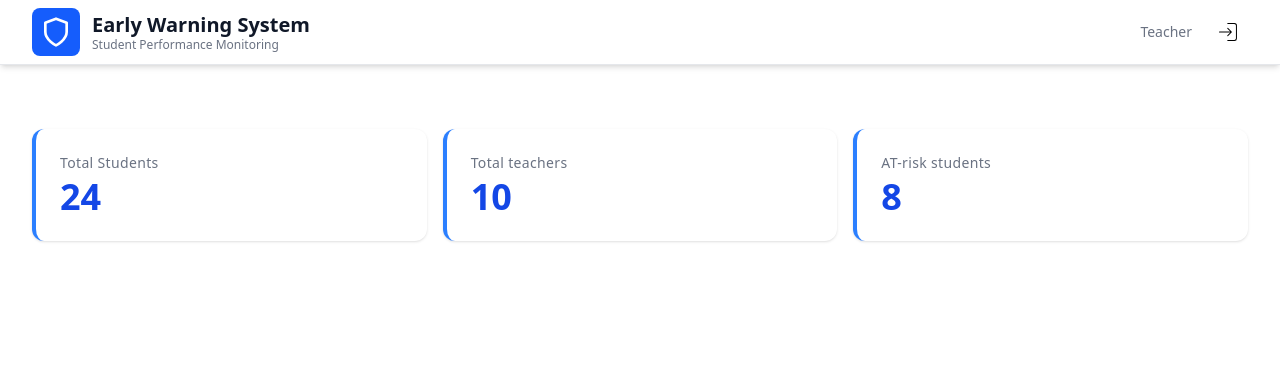
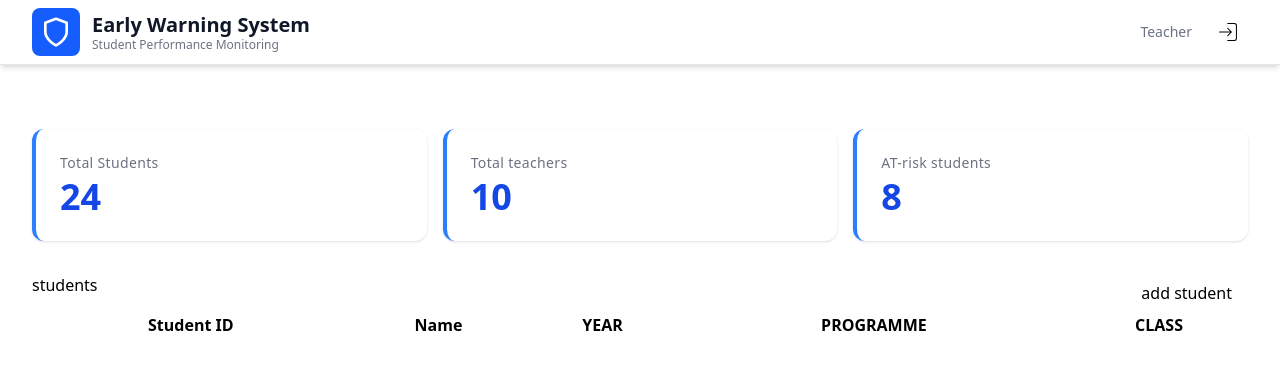
Before and after one commit to ayirezang/early-warning-system, a React app in the folder frontend/: page /adminDashboard in a window 1280 px wide. Shown: the top 370 px of the page. Built offline with nearby package versions, Linux system fonts and the light colour scheme; the HTML template or start-up script is replaced by a standard one.

Commit message:
admin studenTableAndRow

```diff
--- a/frontend/src/api/api.js
+++ b/frontend/src/api/api.js
@@ -89,3 +89,25 @@ export const getMyStudentsApi = async (teacherId) => {
     throw error;
   }
 };
+
+//admin filling students api
+
+export const getAdminStudentApi = async () => {
+  try {
+    const response = await api.get("/students");
+    return response.data;
+  } catch (error) {
+    console.error("admin get students error", error);
+    throw error;
+  }
+};
+//
+export const addAdminStudentApi = async (studentData) => {
+  try {
+    const response = await api.post("admin/add-student", studentData);
+    return response.data;
+  } catch (error) {
+    console.error("enter student data", error);
+    throw error;
+  }
+};
--- /dev/null
+++ b/frontend/src/components/AddStudentModal.jsx
@@ -0,0 +1,24 @@
+import React from "react";
+
+const AddStudentModal = () => {
+  return (
+    <div className="fixed inset-0 bg-black/30 flex items-end sm:items-center justify-center z-50">
+      <header className="bg-blue-600 flex justify-between items-start p-4 sm:p-5 text-white shrink-0">
+        Add Student
+        <hr className="bg-gray-600"></hr>
+      </header>
+
+      {/**main body */}
+      <main className="overflow-y-auto flex-1 px-4 sm:px-6 py-5 sm:py-6">
+        <div className="grid grid-cols-1 sm:grid-cols-2 gap-4">
+        {/**student id */}
+        <div>
+            <label>Student Id</label>
+        </div>
+        </div>
+      </main>
+    </div>
+  );
+};
+
+export default AddStudentModal;
--- a/frontend/src/components/AdminStudentRow.jsx
+++ b/frontend/src/components/AdminStudentRow.jsx
@@ -1,9 +1,15 @@
 import React from "react";
 
-const AdminStudentRow = () => {
-  return <tr className="hover:bg-gray-50 transition-colors duration-150">
-
-  </tr>;
+const AdminStudentRow = ({ student }) => {
+  return (
+    <tr className="hover:bg-gray-50 transition-colors duration-150">
+      <td>{student.id}</td>
+      <td>{student.name}</td>
+      <td>{student.year}</td>
+      <td>{student.programme}</td>
+      <td>{student.class}</td>
+    </tr>
+  );
 };
 
 export default AdminStudentRow;
--- a/frontend/src/components/AdminStudentable.jsx
+++ b/frontend/src/components/AdminStudentable.jsx
@@ -1,9 +1,56 @@
-import React from 'react'
+import React, { useEffect, useState } from "react";
+
+import AdminStudentRow from "./AdminStudentRow";
+import { getAdminStudentApi } from "../api/api";
 
 const AdminStudentable = () => {
+  const [students, setStudents] = useState([]);
+  const [loading, setLoading] = useState(true);
+
+  useEffect(() => {
+    const fetchStudents = async () => {
+      try {
+        const data = await getAdminStudentApi();
+        setStudents(data.students);
+      } catch (error) {
+        console.error("failed to get students");
+      } finally {
+        setLoading(false);
+      }
+    }
+
+  },[]);
   return (
-    <div>AdminStudentable</div>
-  )
-}
+    <div className="bg-white  w-full ">
+      <div className="flex justify-between">
+        <h2>students</h2>
+        <button className="px-4 py-2 gb-blue-200">add student</button>
+      </div>
+      <table className="w-full">
+        <thead>
+          <tr className="">
+            <th>Student ID</th>
+            <th>Name</th>
+            <th>YEAR</th>
+            <th>PROGRAMME</th>
+            <th>CLASS</th>
+          </tr>
+        </thead>
+        <tbody>
+          {/* <tr>
+            <td>0000</td>
+            <td>Asare Puis</td>
+            <td>SHS2</td>
+            <td>Visual Arts</td>
+            <td>2VA1</td>
+          </tr> */}
+          {students.map((student) => {
+            return <AdminStudentRow key={student.id} student={student} />;
+          })}
+        </tbody>
+      </table>
+    </div>
+  );
+};
 
-export default AdminStudentable
+export default AdminStudentable;
--- a/frontend/src/pages/AdminDashboard.jsx
+++ b/frontend/src/pages/AdminDashboard.jsx
@@ -1,6 +1,7 @@
 import React from "react";
 import StatCard from "../components/StatCard";
 import Header from "../components/Header";
+import AdminStudentable from "../components/AdminStudentable";
 
 const AdminDashboard = () => {
   return (
@@ -12,6 +13,7 @@ const AdminDashboard = () => {
           <StatCard label="Total teachers" value={10} />
           <StatCard label="AT-risk students" value={8} />
         </div>
+        <AdminStudentable />
       </main>
     </div>
   );
```
Also changed, not shown: 1 other file (tests, documents, lock files or other folders).
